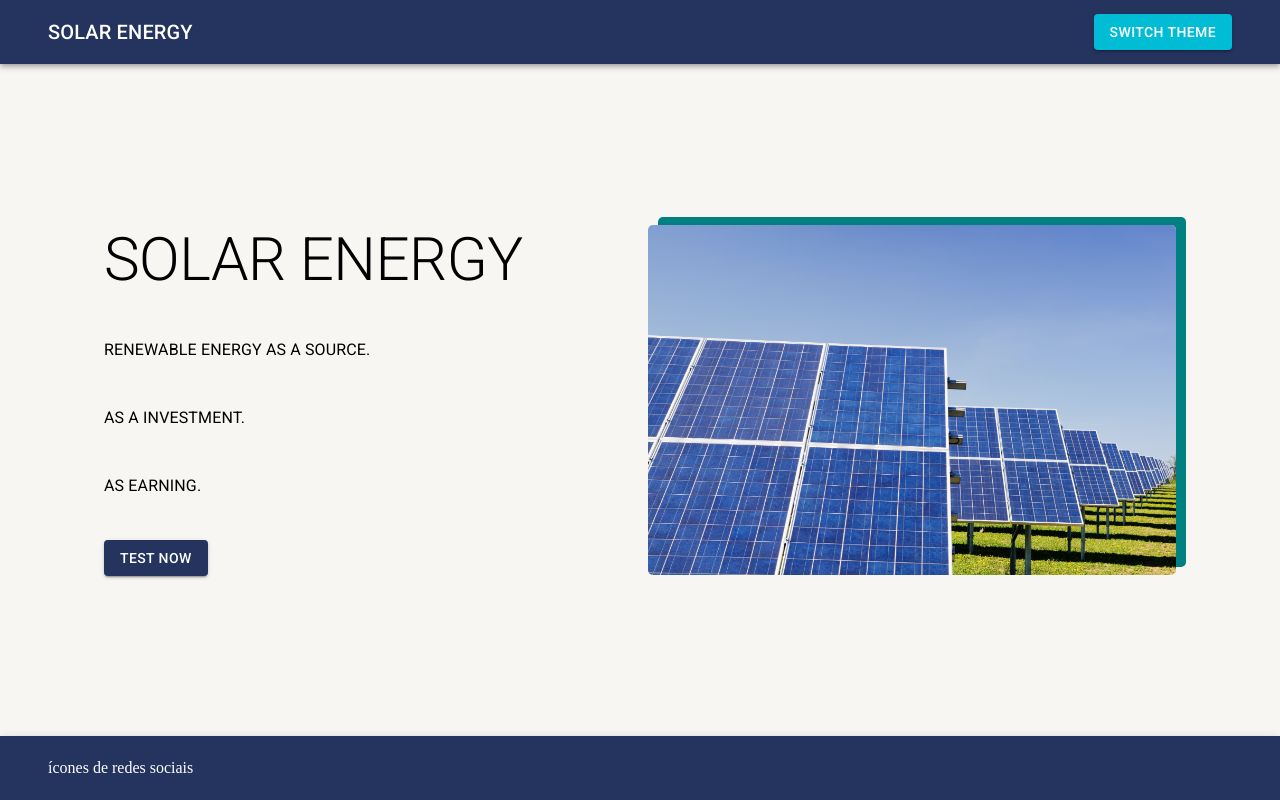
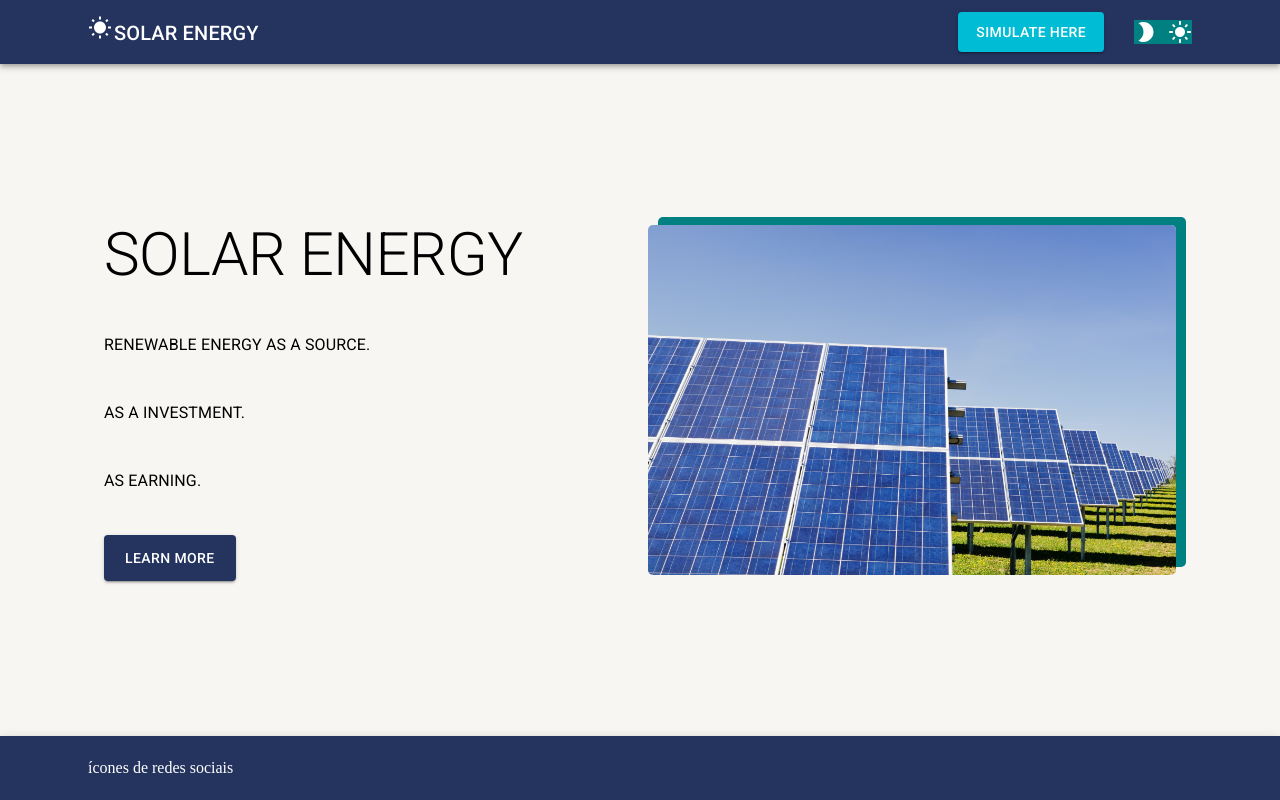
Before and after one commit to nicole-pimenta/front_solarEnergy, a React (Vite) app: page / in a window 1280 px wide. Built offline with nearby package versions, Linux system fonts and the light colour scheme.

Commit message:
feat: transição entre light e dark mode

```diff
--- a/src/components/Footer.tsx
+++ b/src/components/Footer.tsx
@@ -7,7 +7,7 @@ export const Footer = () => {
   return (
     <Box sx={{ flexGrow: 0 }}>
       <AppBar position="static">
-        <Container maxWidth="xl">
+        <Container maxWidth="lg">
           <Toolbar> ícones de redes sociais</Toolbar>
         </Container>
       </AppBar>
--- a/src/components/Header.tsx
+++ b/src/components/Header.tsx
@@ -4,21 +4,44 @@ import Toolbar from "@mui/material/Toolbar";
 import Typography from "@mui/material/Typography";
 import Button from "@mui/material/Button";
 import { useAppThemeContext } from "../contexts";
-import { Container } from "@mui/material";
+import { Container, Link } from "@mui/material";
+import ModeNightIcon from "@mui/icons-material/ModeNight";
+import LightModeIcon from "@mui/icons-material/LightMode";
+
+import WbSunnyIcon from "@mui/icons-material/WbSunny";
 
 export const Header = () => {
   const { toggleTheme } = useAppThemeContext();
   return (
     <Box sx={{ flexGrow: 0 }}>
       <AppBar position="static">
-        <Container maxWidth="xl">
+        <Container maxWidth="lg">
           <Toolbar>
             <Typography variant="h6" component="div" sx={{ flexGrow: 1 }}>
-              SOLAR ENERGY
+              <WbSunnyIcon />
+              <Link href="/" color="inherit" underline="none" padding={"2px"}>
+                SOLAR ENERGY
+              </Link>
             </Typography>
-            <Button variant="contained" color="secondary" onClick={toggleTheme}>
-              Switch theme
+
+            <Button variant="contained" color="secondary">
+              <Link
+                href="/calculation"
+                color="inherit"
+                underline="none"
+                padding={"2px"}
+              >
+                SIMULATE HERE
+              </Link>
             </Button>
+            <Box
+              bgcolor={"teal"}
+              marginLeft={"30px"}
+              sx={{ display: "flex", gap: "10px" }}
+            >
+              <ModeNightIcon onClick={toggleTheme} />
+              <LightModeIcon onClick={toggleTheme} />
+            </Box>
           </Toolbar>
         </Container>
       </AppBar>
--- a/src/pages/CalculationPage.tsx
+++ b/src/pages/CalculationPage.tsx
@@ -1,7 +1,14 @@
-import { Box } from "@mui/material";
+import { Box, Typography } from "@mui/material";
 import { Footer } from "../components/Footer";
 import { Header } from "../components/Header";
 
 export const CalculationPage = () => {
-  return <>calculation page</>;
+  return (
+    <>
+      <Typography variant="subtitle1" mt={5}>
+        Make a simulation and find out which product is best for you
+      </Typography>
+      calculation page
+    </>
+  );
 };
--- a/src/pages/HomePage.tsx
+++ b/src/pages/HomePage.tsx
@@ -1,10 +1,12 @@
 import { Box, Button, Container } from "@mui/material";
 import solarPanel from "../assets/solarPanel.jpg";
 import { Typography } from "@mui/material";
-import { Header } from "../components/Header";
-import { Footer } from "../components/Footer";
+
+import { Link } from "@mui/material";
+import { useAppThemeContext } from "../contexts";
 
 export const HomePage = () => {
+  const { themeName } = useAppThemeContext();
   return (
     <>
       <Box height={"100%"} sx={{ display: "flex", alignItems: "center" }}>
@@ -21,19 +23,44 @@ export const HomePage = () => {
             }}
           >
             <Box width={"50%"}>
-              <Typography variant="h2">SOLAR ENERGY</Typography>
-
-              <Typography variant="subtitle1" mt={5}>
+              <Typography
+                variant="h2"
+                color={themeName === "dark" ? "white" : "black"}
+              >
+                SOLAR ENERGY
+              </Typography>
+              <Typography
+                variant="subtitle1"
+                mt={5}
+                color={themeName === "dark" ? "white" : "black"}
+              >
                 RENEWABLE ENERGY AS A SOURCE.
               </Typography>
-              <Typography variant="subtitle1" mt={5}>
+              <Typography
+                variant="subtitle1"
+                mt={5}
+                color={themeName === "dark" ? "white" : "black"}
+              >
                 AS A INVESTMENT.
               </Typography>
-              <Typography variant="subtitle1" mt={5} mb={5}>
+              <Typography
+                variant="subtitle1"
+                mt={5}
+                mb={5}
+                color={themeName === "dark" ? "white" : "black"}
+              >
                 AS EARNING.
               </Typography>
+
               <Button variant="contained" color="primary">
-                Test Now
+                <Link
+                  href="/calculation"
+                  underline="hover"
+                  color="inherit"
+                  padding={"5px"}
+                >
+                  Learn More
+                </Link>
               </Button>
             </Box>
 
```
